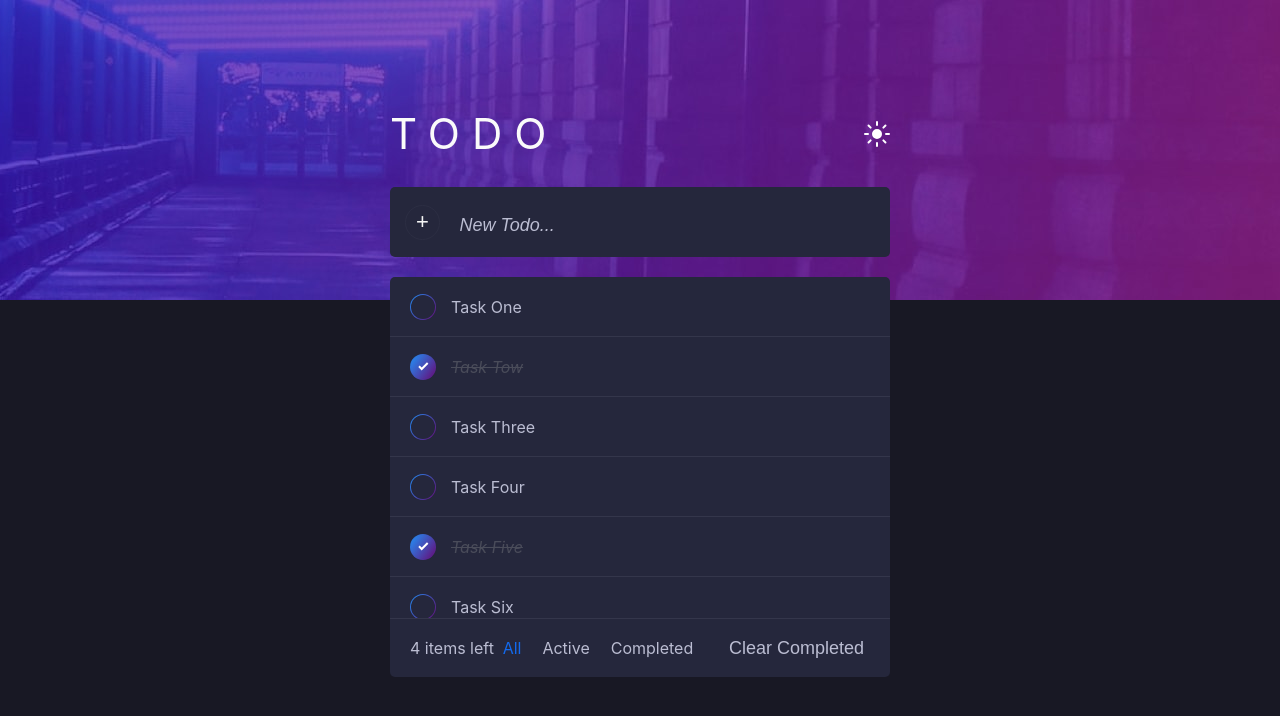
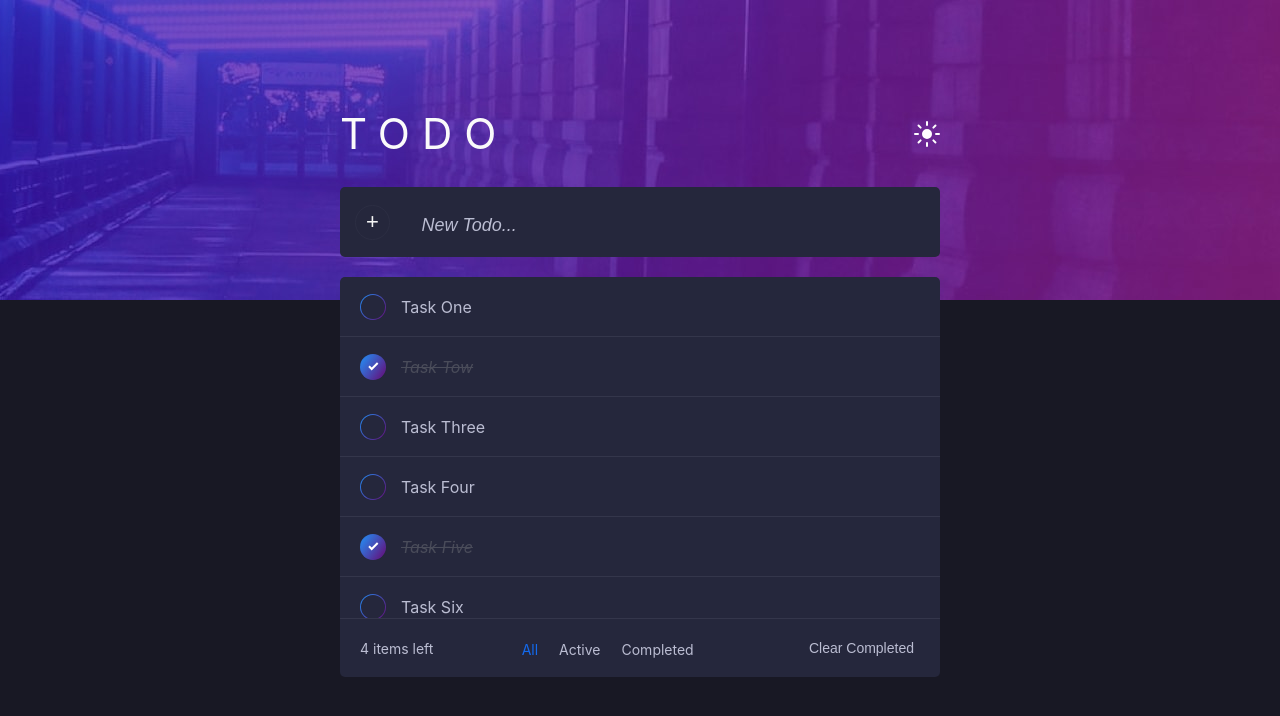
Before and after one commit to GSG-G9/ow-todo-app-muhammad, a React (Create React App) app: page / in a window 1280 px wide. Shown: the top 716 px of the page. Built offline with nearby package versions, Linux system fonts and the light colour scheme.

Commit message:
Fix Footer style

```diff
--- a/src/Component/Todo/style.css
+++ b/src/Component/Todo/style.css
@@ -8,6 +8,10 @@
   padding: 5px 20px;
   box-sizing: border-box;
   border-bottom: 1px solid #34364b;
+}
+
+.App.light-mode .Todo  {
+  border-bottom: 1px solid #bbbdd2;
 }
 
 /* .Todo:last-child {
@@ -138,6 +142,10 @@
   border-bottom: 1px solid #34364b;
 }
 
+.App.light-mode .Todo .Todo-edit-form {
+  border-bottom: 1px solid #bbbdd2;
+}
+
 .Todo .Todo-edit-form input[type=text] {
   width: 88%;
   color: #bbbdd2;
@@ -169,6 +177,10 @@
   cursor: pointer;
 }
 
+.App.light-mode .Todo .Todo-edit-form .save-edit-btn {
+  color: #5b5d72;
+}
+
 .Todo .Todo-edit-form .save-edit-btn:focus {
   outline: none;
 }
@@ -176,3 +188,7 @@
 .Todo .Todo-edit-form .save-edit-btn:hover {
   color: #45475c;
 }
+
+.App.light-mode .Todo .Todo-edit-form .save-edit-btn:hover {
+  color: #373947;
+}
--- a/src/Component/TodoFooter/style.css
+++ b/src/Component/TodoFooter/style.css
@@ -12,16 +12,26 @@
   border-top: 1px solid #34364b;
 }
 
+.App.light-mode .TodoList-footer  {
+  border-top: 1px solid #bbbdd2;
+}
+
+.filter-completed {
+  font-size: 14px;
+}
+
 .filter-completed input[type="radio"] {
   opacity: 0;
 }
 
 .filter-completed label {
   cursor: pointer;
+  font-size: inherit;
 }
 
 .light-mode .filter-completed {
   color: #444553;
+  font-size: 14px;
 }
 
 .filter-completed label.active {
@@ -38,9 +48,15 @@
   font-size: 18px;
 }
 
+.TodoList-footer .clear-completed,
+.TodoList-footer .show-completed {
+  font-size: 14px;
+}
+
 .light-mode .TodoList-footer .clear-completed,
 .light-mode .TodoList-footer .show-completed {
   color: #34364b;
+  font-size: 14px;
 }
 
 .filter-completed__small_screen {
--- a/src/Component/TodoList/style.css
+++ b/src/Component/TodoList/style.css
@@ -1,5 +1,5 @@
 .TodoList {
-  width: 500px;
+  width: 600px;
 }
 
 .TodoList-header {
```
